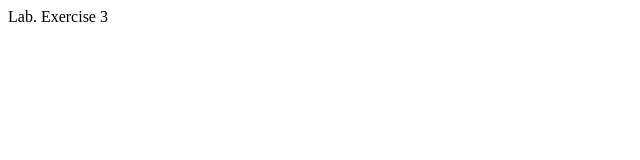
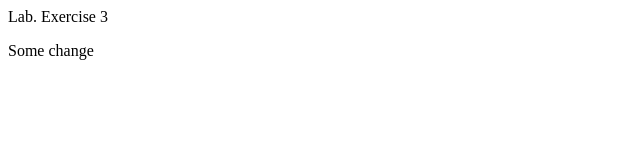
Before and after one commit to fedoralepceska/jenkins_ex, a plain HTML site: page index.html in a window 1280 px wide. Shown: the full height of the page, 0-640 px from the left. Drawn offline with Linux system fonts and the light colour scheme.

Commit message:
add changes in index

```diff
--- a/index.html
+++ b/index.html
@@ -1 +1,2 @@
 <p>Lab. Exercise 3</p>
+<p>Some change</p>
```
